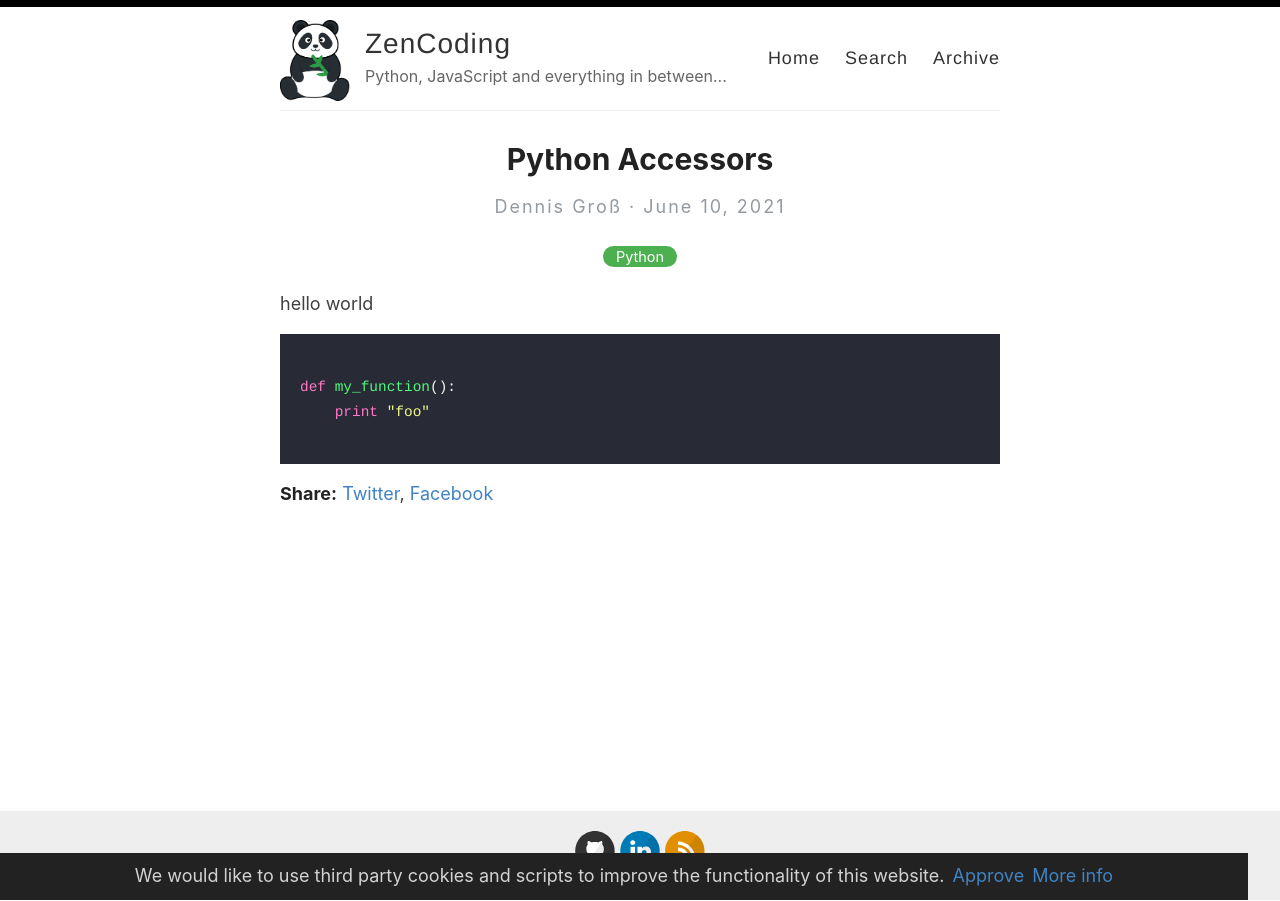
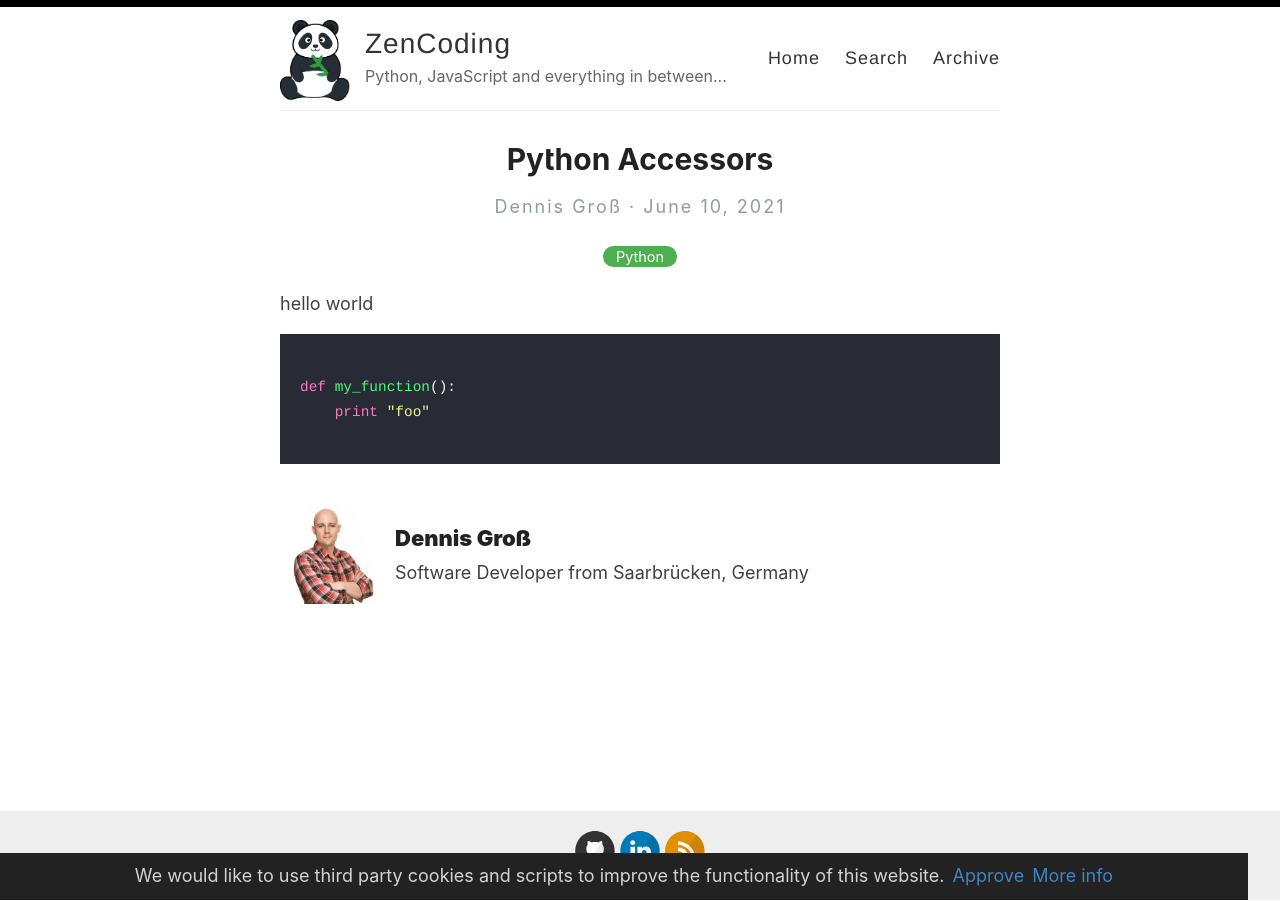
Before and after one commit to gdenn/my-blog, a Jekyll site: the page built from _posts/2021-06-10-python-accessors.md, in a window 1280 px wide. Built offline with Jekyll 4.4.1, drawn with Linux system fonts in a browser that asks for light colours.

Commit message:
Add author atribution

```diff
--- a/_config.yml
+++ b/_config.yml
@@ -7,6 +7,10 @@ name: ZenCoding
 
 # Name of the author
 author: Dennis Groß
+
+author_description: Software Developer from Saarbrücken, Germany
+
+author_avatar: /images/profile.jpeg
 
 # Short bio or description (displayed in the header)
 description: Python, JavaScript and everything in between...
--- /dev/null
+++ b/_includes/author.html
@@ -0,0 +1,7 @@
+<div class="container-author">
+    <img src={{ site.author_avatar }}></img>
+    <div class="author-details">
+        <h4>{{ site.author }}</h4>
+        <p>{{ site.author_description }}</p>
+    </div>
+</div>
--- a/_layouts/post.html
+++ b/_layouts/post.html
@@ -27,9 +27,11 @@ layout: default
     {{ content }}
   </div>
 
-  <div>
+  {% include author.html %}
+
+  <!-- <div>
     <p><span class="share-box">Share:</span> <a href="http://twitter.com/share?text={{ page.title }}&url={{site.url}}{{page.url}}" target="_blank">Twitter</a>, <a href="https://www.facebook.com/sharer.php?u={{site.url}}{{page.url}}" target="_blank">Facebook</a></p>
-  </div>
+  </div> -->
 
   <!-- <div class="date">
     Written on {{ page.date | date: "%B %e, %Y" }}
--- /dev/null
+++ b/_sass/_author.scss
@@ -0,0 +1,30 @@
+
+
+.container-author {
+    margin: 40px 0 40px 0;
+    display: flex;
+    height: 100px;
+
+    img {
+        width: 100px;
+        height: 100px;
+    }
+
+    .author-details {
+        display: flex;
+        flex-direction: column;
+        justify-content: center;
+        margin-left: 15px;
+
+        h4 {
+            font-weight: 900;
+            text-align: start;
+            font-size: 22px;
+            margin: 0;
+        }
+
+        p {
+            margin: 0;
+        }
+    }
+}
--- a/assets/style.scss
+++ b/assets/style.scss
@@ -7,6 +7,7 @@
 
 @import "reset";
 @import "variables";
+@import "author";
 // Syntax highlighting @import is at the bottom of this file
 
 /**************/
```
Also changed, not shown: images/profile.jpeg (added).
